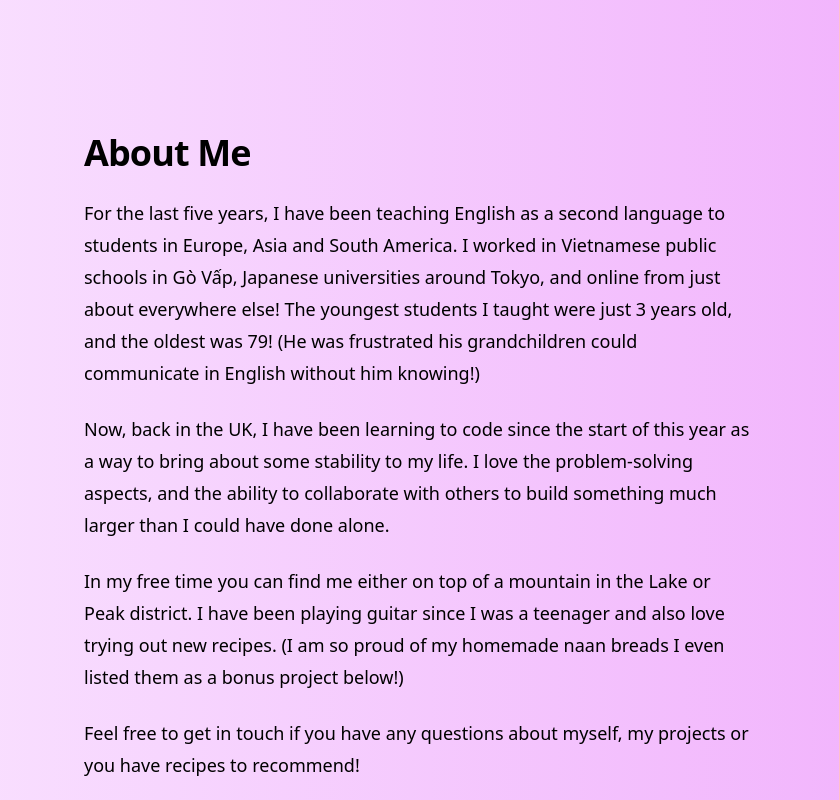
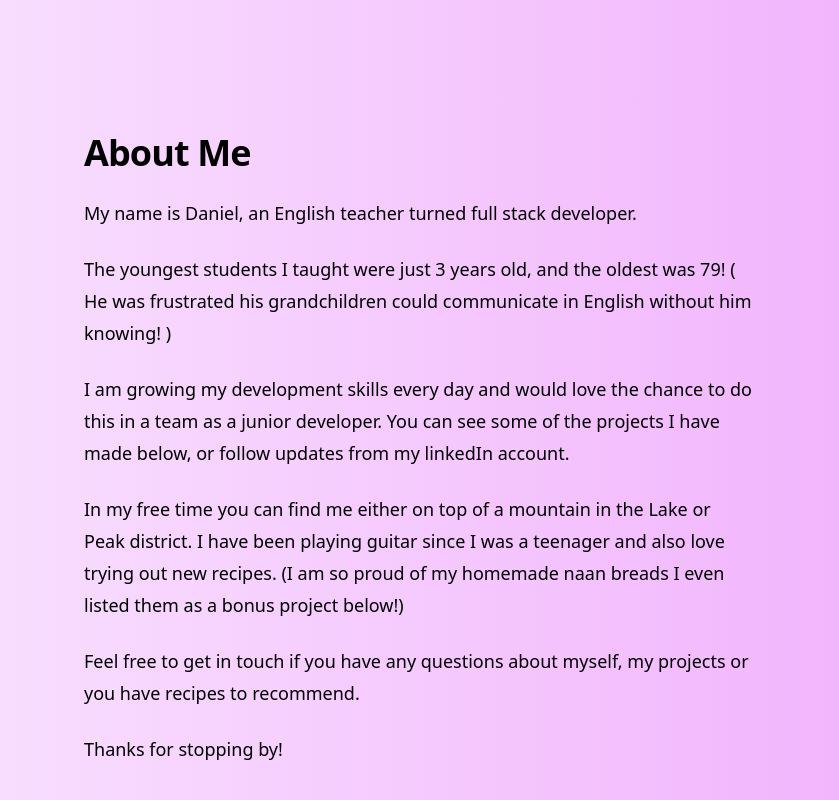
Before and after one commit to DanielCouperthwaite/Portfolio, a React (Vite) app: page / in a window 1280 px wide. Shown: the part 920-1720 px from the top of the page, without its empty margins (220-1059 px from the left). Built offline with nearby package versions, Linux system fonts and the light colour scheme.

Commit message:
change about me description

```diff
--- a/src/components/Me.jsx
+++ b/src/components/Me.jsx
@@ -2,31 +2,32 @@ export default function Me () {
     return (
         <>
             <div className="container mx-auto max-w-7xl px-6 lg:px-4 py-20">
-                <div className="mx-auto max-w-2xl lg:text-justify">
+                <div className="mx-auto max-w-2xl">
 
                     <p className="mt-2 text-3xl font-bold tracking-tight sm:text-4xl">
                          About Me
                     </p>
                     <p className="mt-6 text-lg leading-8">
-                        For the last five years, I have been teaching English as a second language to students in
-                        Europe, Asia and South America. I worked in Vietnamese public schools in Gò Vấp, Japanese universities around Tokyo, and online from just about everywhere else! The youngest students I taught were just 3 years old, and the oldest was 79!
-                        (He was frustrated his grandchildren could communicate in English without him knowing!)
+                        My name is Daniel, an English teacher turned full stack developer.
+                    </p>
+                    <p className="mt-6 text-justify text-lg leading-8">
+                        The youngest students I taught were just 3 years old, and the oldest was 79! ( He was frustrated his grandchildren could communicate in English without him knowing! )
                     </p>
                     <p className="mt-6 text-lg leading-8">
-                        Now, back in the UK, I have been learning to code since
-                        the start of this year as a way to bring about some stability to my life. I love the problem-solving aspects, and the ability to collaborate
-                        with others to build something much larger than I could have done alone.
+                        I am growing my development skills every day and would love the chance to do this in a team as a junior developer. You can see some of the projects I have made below, or follow updates from my linkedIn account.
                     </p>
                     <p className="mt-6 text-lg leading-8">
-                        In my free time you can find me either on top of a mountain in the Lake or Peak district. I have been playing guitar since I was a teenager and also love trying out new recipes. (I am so proud of
-                        my homemade naan breads I even listed them as a bonus project below!)
+                        In my free time you can find me either on top of a mountain in the Lake or Peak district. I have been playing guitar since I was a teenager and also love trying out new recipes. (I am so proud of my homemade naan breads I even listed them as a bonus project below!)
                     </p>
                     <p className="mt-6 text-lg leading-8">
-                        Feel free to get in touch if you have any questions about myself, my projects or you have recipes to recommend!
+                        Feel free to get in touch if you have any questions about myself, my projects or you have recipes to recommend.
                     </p>
                     <p className="mt-6 text-lg leading-8">
                         Thanks for stopping by!
                     </p>
+
+
+
                 </div>
           </div>
         </>
```
